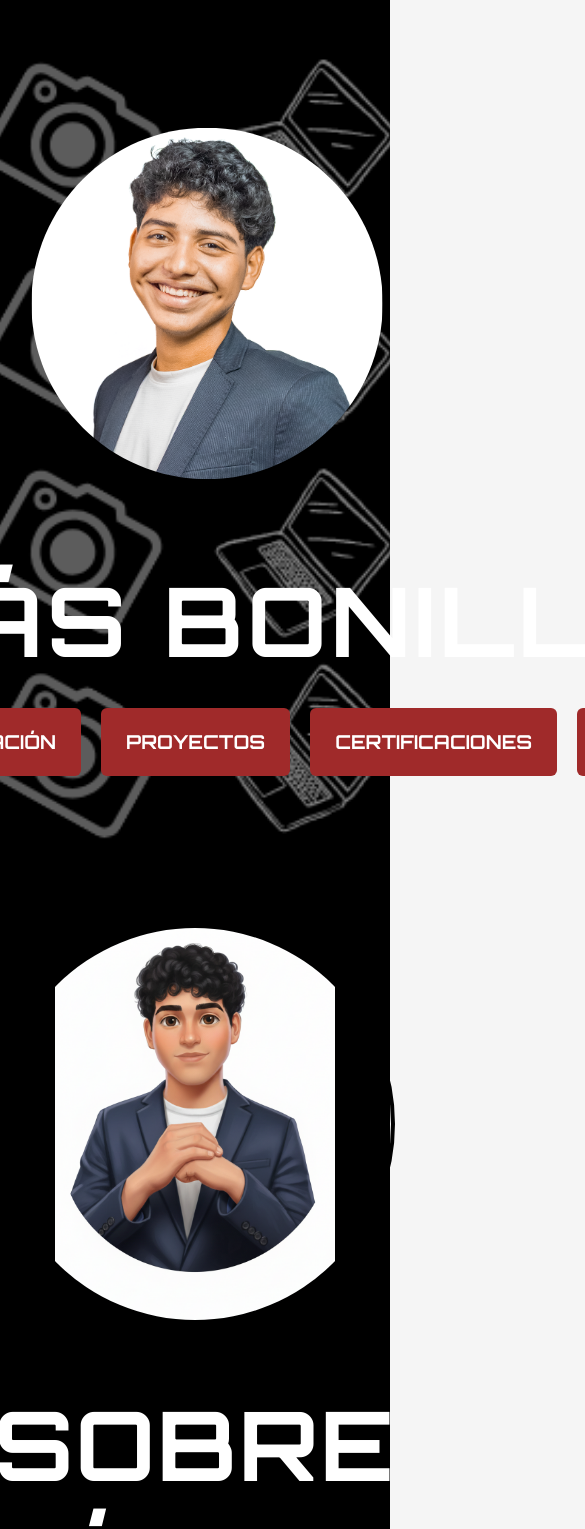
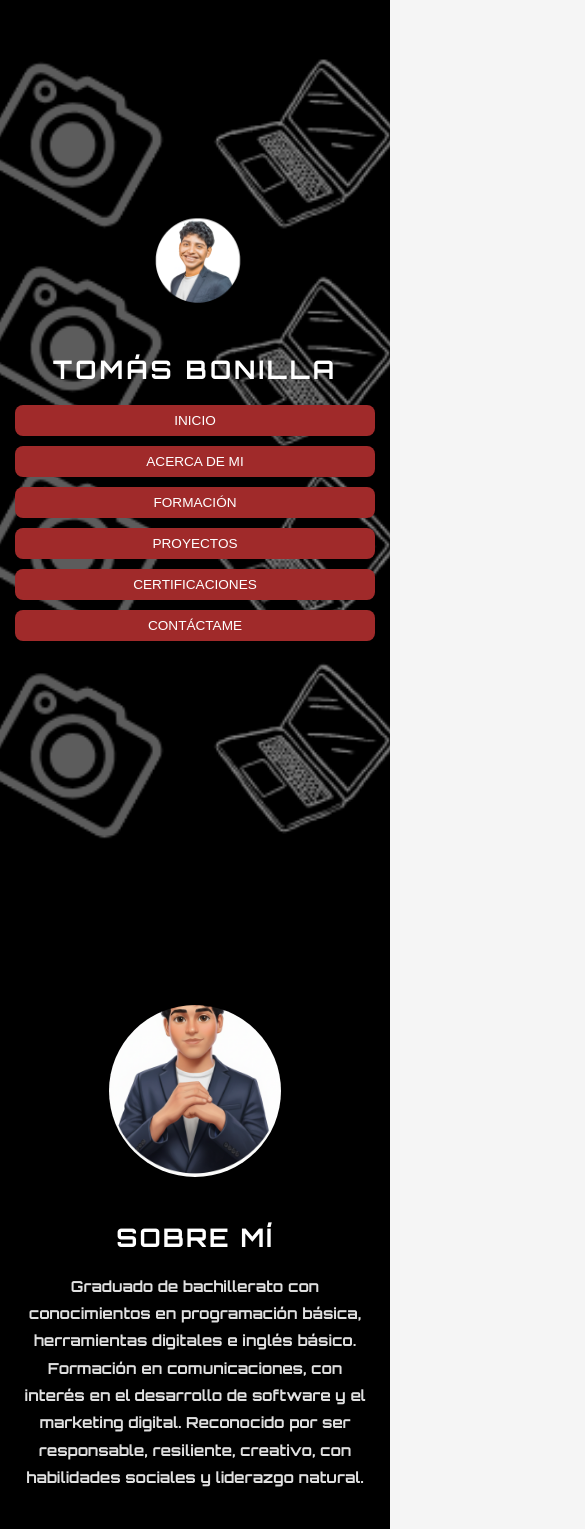
Before and after one commit to tomasBONILL/Portafolio, a React (Create React App) app: page / in a window 390 px wide. Shown: the top 1529 px of the page, 585 px wide, since content can reach past the window. Built offline with nearby package versions, Linux system fonts and the light colour scheme.

Commit message:
se agrego footer

```diff
--- a/src/components/aboutMe.css
+++ b/src/components/aboutMe.css
@@ -16,70 +16,100 @@
   gap: 60px;
   max-width: 1200px;
   width: 100%;
+  flex-wrap: wrap; /* permite que se acomode en pantallas pequeñas */
+}
+
+.about-image {
+  width: clamp(180px, 30vw, 400px); /* adaptable a pantalla */
+  aspect-ratio: 1 / 1;              /* cuadrado perfecto */
+  border-radius: 50%;               /* círculo */
+  overflow: hidden;
+  border: 4px solid #000000;
+  display: flex;
+  justify-content: center;
+  align-items: center;
 }
 
 .about-image img {
   width: 100%;
-  max-width: 400px;
-  height: auto;
-  object-fit: cover;
+  height: 100%;
+  object-fit: cover;       /* llena el círculo sin deformarse */
+  object-position: center; /* centra la imagen */
+  display: block;
 }
+
+
 
 .about-text {
   flex: 1;
   text-align: left;
 }
 
-.titulo {
-  font-size: 4rem;
+.about-me .titulo {
+  font-size: clamp(2rem, 6vw, 6rem); /* se adapta automáticamente */
   margin-bottom: 20px;
   color: #ffffff;
   text-transform: uppercase;
+  letter-spacing: 2px;
 }
 
-.descripcion {
-  font-size: 1.3rem;
+.about-me .descripcion {
+  font-size: clamp(1rem, 2.5vw, 1.3rem);
   line-height: 1.8;
   color: #e0e0e0;
 }
 
-/* 🖥️ Ajuste para pantallas más pequeñas o medianas */
+/* ========================= */
+/* 📱 RESPONSIVE DESIGN */
+/* ========================= */
+
+/* Tablets */
 @media (max-width: 1024px) {
   .about-content {
     flex-direction: column;
     text-align: center;
+    gap: 40px;
   }
 
-  .about-image img {
-    max-width: 280px;
+  .about-text {
+    text-align: center;
   }
 
-  .titulo {
-    font-size: 3rem;
-  }
-
-  .descripcion {
-    font-size: 1.2rem;
+  .about-image {
+    max-width: 280px;
   }
 }
 
+/* Móviles */
+@media (max-width: 768px) {
+  .about-me {
+    padding: 60px 5%;
+  }
+
   .about-me .titulo {
-  font-size: 6rem;
-  color: #fffffF;
-  letter-spacing: 2px;
-  text-align: left;
+    font-size: clamp(1.8rem, 8vw, 3rem);
   }
 
   .about-me .descripcion {
-  color: #fffffF;
+    font-size: 1rem;
+  }
+}
+
+/* Teléfonos muy pequeños */
+@media (max-width: 480px) {
+  .about-me {
+    padding: 40px 5%;
+  }
+
+  .about-me .titulo {
+    font-size: 1.6rem;
+  }
+
+  .about-me .descripcion {
+    font-size: 0.95rem;
   }
 
   .about-image {
-  width: 400px;           /* ancho fijo — cambia el tamaño si quieres */
-  height: 400px;          /* alto igual al ancho para círculo perfecto */
-  border-radius: 50%;     /* esto hace el círculo */
-  object-fit: cover;      /* recorta la imagen sin deformarla */
-  display: block;
-  overflow: hidden;
-  border: 4px solid #000000; /* opcional: borde visible */
+    max-width: 200px;
   }
+}
--- a/src/components/education.css
+++ b/src/components/education.css
@@ -1,19 +1,19 @@
 .education {
-  background-color: #000000; /* morado oscuro */
+  background-color: #000000;
   color: #fff;
   padding: 80px 20px;
   text-align: center;
 }
 
 .titulo {
-  font-size: 6rem;
-  color: #fffffF;
-  margin-bottom: 6rem;
+  font-size: clamp(2rem, 6vw, 6rem); /* se adapta automáticamente */
+  color: #ffffff;
+  margin-bottom: 4rem;
   letter-spacing: 2px;
 }
 
 .education-container {
-  max-width: 800px;
+  max-width: 900px;
   margin: 0 auto;
   display: flex;
   flex-direction: column;
@@ -25,6 +25,7 @@
   border-radius: 15px;
   padding: 25px;
   transition: 0.3s ease;
+  text-align: left;
 }
 
 .education-item:hover {
@@ -34,7 +35,7 @@
 
 .education-item h3 {
   color: #fff;
-  font-size: 1.5rem;
+  font-size: clamp(1.2rem, 2.5vw, 1.5rem);
   margin-bottom: 10px;
 }
 
@@ -42,9 +43,65 @@
   color: #7b7c7c;
   font-weight: bold;
   margin-bottom: 10px;
+  font-size: clamp(0.9rem, 2vw, 1rem);
 }
 
 .detalle {
   color: #dcdcdc;
   line-height: 1.5;
+  font-size: clamp(0.85rem, 2vw, 1rem);
 }
+
+/* ========================= */
+/* 📱 RESPONSIVE DESIGN */
+/* ========================= */
+
+/* Tablets */
+@media (max-width: 1024px) {
+  .education {
+    padding: 60px 15px;
+  }
+
+  .titulo {
+    margin-bottom: 3rem;
+  }
+
+  .education-container {
+    gap: 20px;
+  }
+}
+
+/* Móviles */
+@media (max-width: 768px) {
+  .education {
+    padding: 40px 10px;
+  }
+
+  .titulo {
+    font-size: clamp(1.8rem, 8vw, 3rem);
+    margin-bottom: 2rem;
+  }
+
+  .education-item {
+    padding: 20px;
+  }
+}
+
+/* Teléfonos muy pequeños */
+@media (max-width: 480px) {
+  .titulo {
+    font-size: 1.6rem;
+  }
+
+  .education-item h3 {
+    font-size: 1.2rem;
+  }
+
+  .periodo {
+    font-size: 0.85rem;
+  }
+
+  .detalle {
+    font-size: 0.85rem;
+  }
+}
--- a/src/components/inicio.css
+++ b/src/components/inicio.css
@@ -1,11 +1,12 @@
 @import url('https://fonts.googleapis.com/css2?family=Orbitron:wght@700&display=swap');
 
+/* 🎨 Sección principal */
 .inicio {
   background-image: url("../../public/img/banner.png");
   background-size: cover;
   background-position: center;
   background-repeat: no-repeat;
-  height: 100vh;
+  min-height: 100vh; /* más seguro que height fijo */
   color: white;
   display: flex;
   justify-content: center;
@@ -13,54 +14,65 @@
   font-family: 'Orbitron', sans-serif;
   text-align: center;
   position: relative;
+  padding: 20px;
+  overflow: hidden;
 }
 
+/* Capa oscura encima del fondo */
 .overlay {
-  background-color: rgba(0, 0, 0, 0.5); /* capa oscura */
+  background-color: rgba(0, 0, 0, 0.5);
   position: absolute;
   inset: 0;
+  z-index: 1;
 }
 
+/* Contenido principal */
 .contenido {
   position: relative;
   z-index: 2;
+  display: flex;
+  flex-direction: column;
+  align-items: center;
+  text-align: center;
 }
 
+/* Imagen de perfil */
+.perfil .foto {
+  width: clamp(120px, 20vw, 220px);
+  height: auto;
+  border-radius: 50%;
+  object-fit: cover;
+  margin-bottom: 25px;
+}
+
+/* Nombre */
 .nombre {
-  font-size: 6rem;
-  line-height: 1;
+  font-size: clamp(1.5rem, 5vw, 3rem);
   font-weight: bold;
   text-transform: uppercase;
-  margin-bottom: 20px;
-  letter-spacing: 4px;
+  margin-bottom: 30px;
+  letter-spacing: 3px;
 }
 
-.destacados {
-  font-size: 1.8rem;
-  background-color: #a02a2a;
-  display: inline-block;
-  padding: 10px 20px;
-  border-radius: 5px;
-  text-transform: uppercase;
-  margin-top: 30px;
-}
+/* Botones */
 .botones {
   display: flex;
+  flex-wrap: wrap;
   justify-content: center;
-  gap: 20px;
-  margin-top: 40px;
+  align-items: center;
+  gap: 1rem;
 }
 
 .botones button {
   background-color: #a02a2a;
   border: none;
   color: white;
-  font-size: 1.2rem;
-  padding: 10px 25px;
-  border-radius: 6px;
+  font-size: clamp(0.9rem, 2vw, 1rem);
+  padding: 12px 30px;
+  border-radius: 8px;
   cursor: pointer;
-  font-family: 'Orbitron', sans-serif;
   transition: all 0.3s ease;
+  width: clamp(150px, 80%, 250px);
 }
 
 .botones button:hover {
@@ -68,15 +80,83 @@
   transform: scale(1.05);
 }
 
+/* Barra sticky */
 .botones.sticky {
   position: fixed;
   top: 0;
   left: 0;
   width: 100%;
+  flex-wrap: wrap;
+  justify-content: center;
+  gap: 15px;
   background-color: rgba(11, 11, 11, 0.95);
   padding: 15px 0;
   z-index: 999;
   box-shadow: 0 4px 15px rgba(0, 0, 0, 0.3);
   backdrop-filter: blur(6px);
-  margin: 0;
+  border-radius: 0;
 }
+
+/* ========================= */
+/* 📱 RESPONSIVE DESIGN */
+/* ========================= */
+
+/* Tablets y pantallas medianas */
+@media (max-width: 1024px) {
+  .inicio {
+    padding: 60px 20px;
+  }
+
+  .nombre {
+    margin-bottom: 20px;
+  }
+
+  .botones.sticky button {
+    width: auto;
+    font-size: 0.9rem;
+    padding: 10px 15px;
+  }
+}
+
+/* Móviles (pantallas pequeñas) */
+@media (max-width: 768px) {
+  .inicio {
+    padding: 40px 15px;
+  }
+
+  .nombre {
+    margin-bottom: 20px;
+  }
+
+  .botones {
+    gap: 10px;
+  }
+
+  .botones.sticky {
+    flex-direction: column;
+    align-items: center;
+    padding: 10px 0;
+  }
+
+  .botones.sticky button {
+    width: 90%;
+  }
+}
+
+/* Teléfonos muy pequeños */
+@media (max-width: 480px) {
+  .nombre {
+    font-size: 1.6rem;
+  }
+
+  .botones button {
+    width: 100%;
+    font-size: 0.85rem;
+    padding: 8px 10px;
+  }
+}
+
+/* ✅ Ajuste para que el sticky no tape las secciones */
+section {
+  scroll-margin-top: 90px; /* altura aproximada de la barra sticky */
+}
--- a/src/components/inicio.js
+++ b/src/components/inicio.js
@@ -30,9 +30,8 @@ function Inicio() {
     }
   };
 
-
   return (
-    <section className="inicio">
+    <section className="inicio" id="inicio">
       <div className="overlay"></div>
       <div className="contenido">
         <div className="perfil">
@@ -40,9 +39,8 @@ function Inicio() {
         </div>
         <h1 className="nombre">TOMÁS BONILLA</h1>
 
-
         <div className={`botones ${isSticky ? "sticky" : ""}`}>
-          <button onClick={() => scrollToSection("Inicio")}>INICIO</button>
+          <button onClick={() => scrollToSection("inicio")}>INICIO</button>
           <button onClick={() => scrollToSection("about")}>ACERCA DE MI</button>
           <button onClick={() => scrollToSection("education")}>FORMACIÓN</button>
           <button onClick={() => scrollToSection("projects")}>PROYECTOS</button>
--- /dev/null
+++ b/src/components/projects.css
@@ -0,0 +1,144 @@
+.projects-section {
+  text-align: center;
+  padding: 3rem 1rem;
+  color: white;
+}
+
+.projects-title {
+  font-size: clamp(2rem, 6vw, 6rem);
+  margin-bottom: 4rem;
+}
+
+.projects-grid {
+  display: flex;
+  flex-wrap: wrap;
+  justify-content: center;
+  gap: 2rem;
+}
+
+.project-card {
+  background-color: #2a0e0e;
+  border-radius: 12px;
+  padding: 1rem;
+  box-shadow: 0 0 15px rgba(0, 0, 0, 0.3);
+  width: clamp(250px, 30%, 320px);
+  text-align: center;
+  transition: transform 0.3s ease, opacity 0.3s ease;
+  opacity: 0;
+  transform: translateY(30px);
+}
+
+.project-card.show {
+  opacity: 1;
+  transform: translateY(0);
+}
+
+.project-img {
+  width: 100%;
+  border-radius: 8px;
+}
+
+.project-card h3 {
+  margin-top: 1rem;
+}
+
+.project-card a {
+  color: #00a2ff;
+  text-decoration: none;
+  font-weight: bold;
+  display: inline-block;
+  margin-top: 0.5rem;
+}
+
+.projects-subtitle {
+  font-size: clamp(1.8rem, 5vw, 4rem);
+  margin-top: 5rem;
+  margin-bottom: 2rem;
+}
+
+.videos-grid {
+  display: flex;
+  flex-wrap: wrap;
+  justify-content: center;
+  gap: 2rem;
+}
+
+.video-card {
+  background-color: #2a0e0e;
+  border-radius: 12px;
+  padding: 1rem;
+  box-shadow: 0 0 15px rgba(0, 0, 0, 0.3);
+  width: clamp(250px, 45%, 320px);
+}
+
+.video-card iframe {
+  width: 100%;
+  height: 240px;
+  border-radius: 10px;
+  border: none;
+}
+
+.research-container {
+  background-color: #2a0e0e;
+  border-radius: 12px;
+  padding: 1.5rem;
+  box-shadow: 0 0 15px rgba(0, 0, 0, 0.3);
+  max-width: 900px;
+  margin: auto;
+  display: flex;
+  flex-wrap: wrap;
+  gap: 2rem;
+}
+
+.research-text {
+  flex: 1 1 300px;
+  text-align: left;
+}
+
+.research-doc {
+  flex: 1 1 300px;
+}
+
+.research-doc iframe {
+  width: 100%;
+  height: 400px;
+  border-radius: 10px;
+  border: none;
+}
+
+/* 📱 Responsive ajustes */
+@media (max-width: 768px) {
+  .projects-title {
+    margin-bottom: 2rem;
+  }
+
+  .projects-subtitle {
+    margin-top: 3rem;
+  }
+
+  .video-card iframe {
+    height: 200px;
+  }
+
+  .research-doc iframe {
+    height: 300px;
+  }
+}
+
+@media (max-width: 480px) {
+  .projects-title {
+    font-size: 2rem;
+  }
+
+  .projects-subtitle {
+    font-size: 1.6rem;
+  }
+
+  .video-card iframe {
+    height: 180px;
+  }
+
+  .research-doc iframe {
+    height: 250px;
+  }
+}
```
Also changed, not shown: src/components/projects.js (+36 -161 lines). Lines whose indentation alone changed are shown as unchanged.
